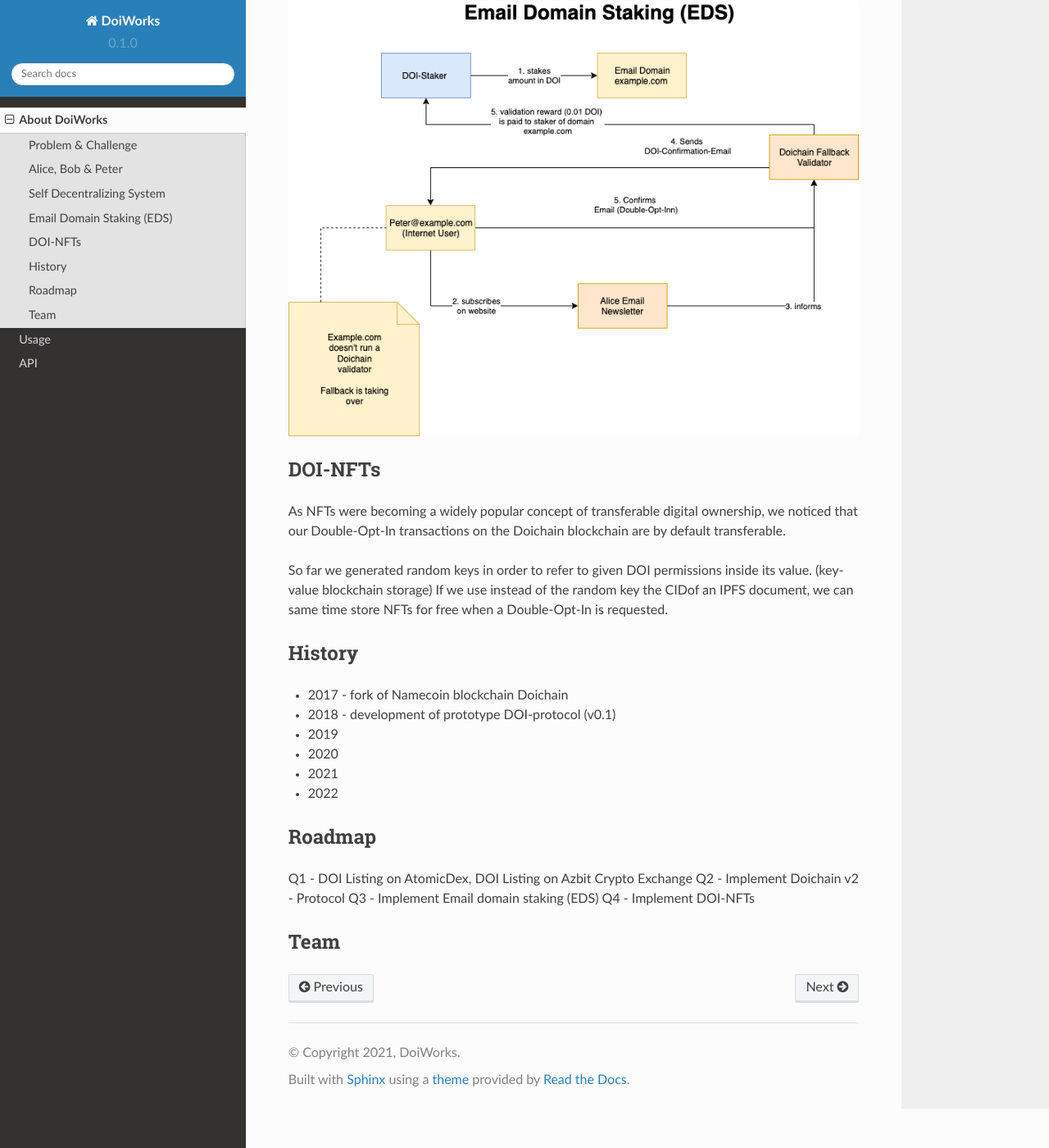
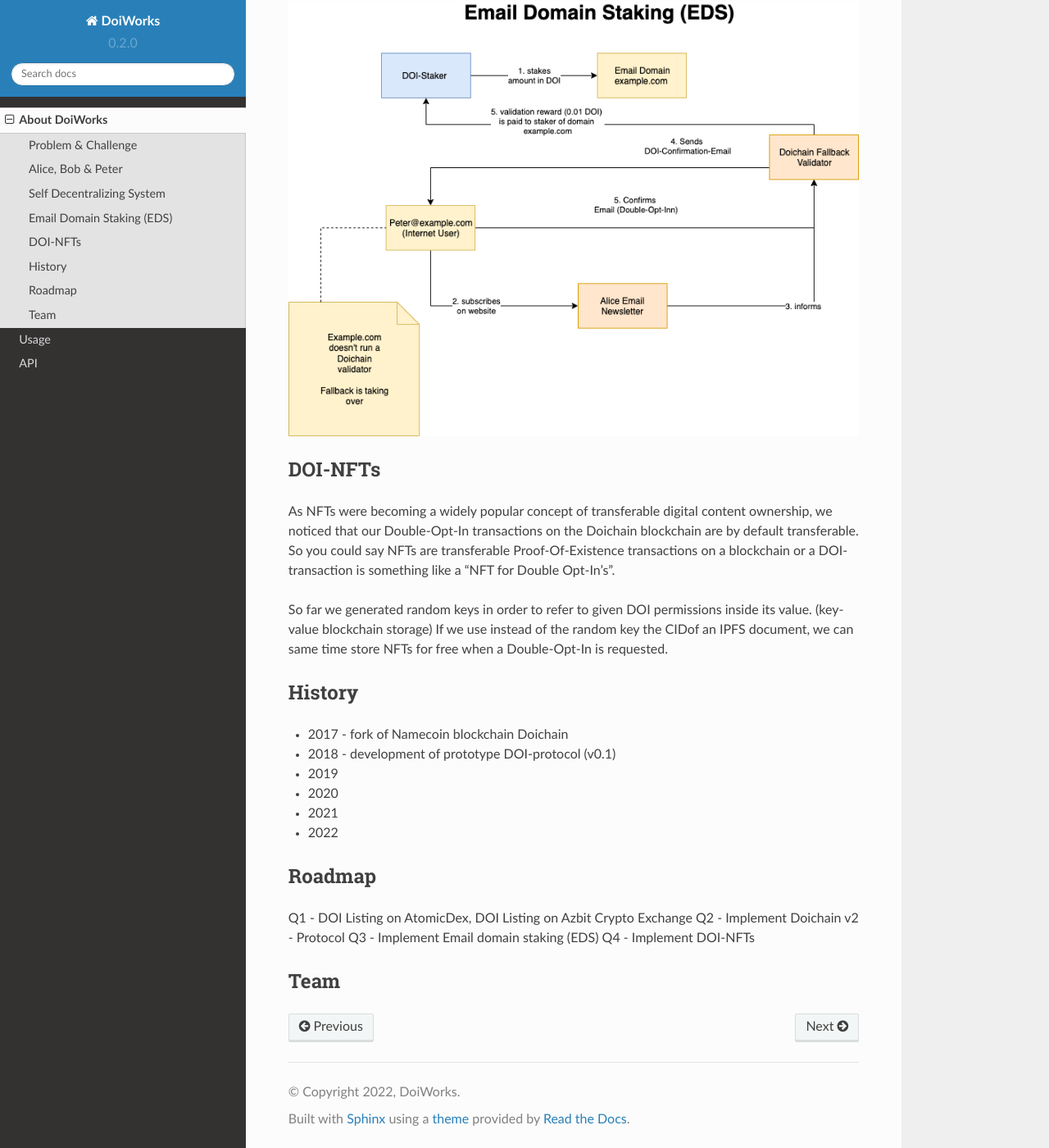
Before and after one commit to inspiraluna/doichain-doc01, a Sphinx documentation site: the page built from docs/source/about_doiworks.rst, in a window 1280 px wide and 1400 px high, scrolled down 1415 px. Shown: the whole window at 82% size. Built offline with Sphinx 7.4.7 and the Read the Docs theme 2.0.0, drawn with Linux system fonts in a browser that asks for light colours.

Commit message:
improved

```diff
--- a/docs/source/about_doiworks.rst
+++ b/docs/source/about_doiworks.rst
@@ -59,8 +59,9 @@ In order to incentivize mass adoption we invented an innovative Email Domain Sta
 
 DOI-NFTs
 --------
-As NFTs were becoming a widely popular concept of transferable digital ownership, we noticed that our Double-Opt-In
-transactions on the Doichain blockchain are by default transferable.
+As NFTs were becoming a widely popular concept of transferable digital content ownership, we noticed that our Double-Opt-In
+transactions on the Doichain blockchain are by default transferable. So you could say NFTs are transferable Proof-Of-Existence transactions on a blockchain
+or a DOI-transaction is something like a "NFT for Double Opt-In's".
 
 So far we generated random keys in order to refer to given DOI permissions inside its value. (key-value blockchain storage)
 If we use instead of the random key the CIDof an IPFS document, we can same time store NFTs for free when a Double-Opt-In is requested.
--- a/docs/source/conf.py
+++ b/docs/source/conf.py
@@ -3,11 +3,11 @@
 # -- Project information
 
 project = 'DoiWorks'
-copyright = '2021, DoiWorks'
+copyright = '2022, DoiWorks'
 author = 'Nico Krause'
 
-release = '0.1'
-version = '0.1.0'
+release = '0.2'
+version = '0.2.0'
 
 # -- General configuration
 
```
